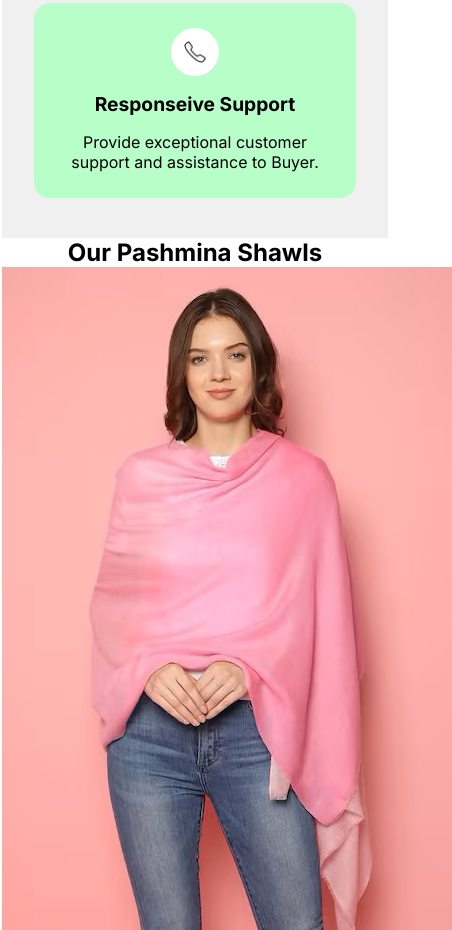
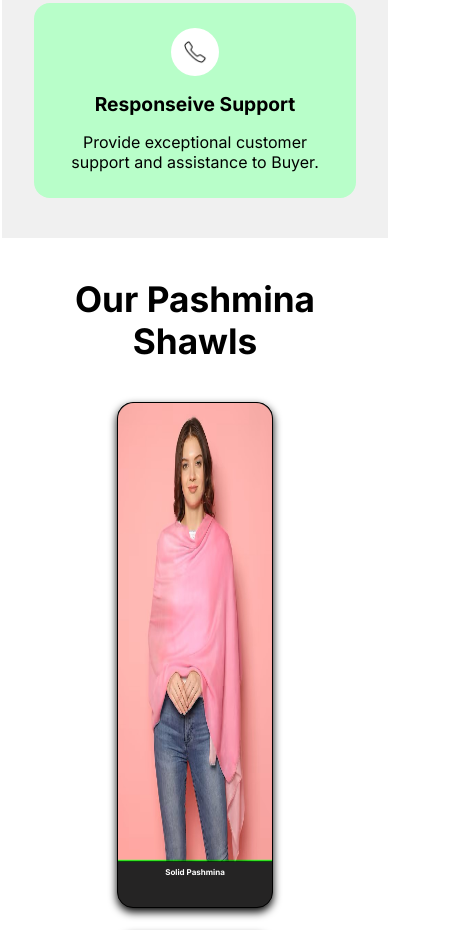
Before and after one commit to meerzamanatali/hmztraders, a plain HTML site: page index.html in a window 390 px wide. Shown: the part 2387-3317 px from the top of the page, 452 px wide, since content can reach past the window. Drawn offline with Linux system fonts and the light colour scheme.

Commit message:
Product Card CSS.css

```diff
--- a/index.css
+++ b/index.css
@@ -294,3 +294,91 @@ body{
     grid-template-columns: repeat(1, 1fr);
   }
 }
+
+.product-category-container{
+  padding: 2.5rem 0;
+  text-align: center;
+}
+.product-category-main{
+  max-width: 1280px;
+  margin: 0 auto;
+  padding: 0 2rem;
+  display: flex;
+  flex-direction: column;
+  align-items: center;
+  justify-content: center;
+  gap: 1.5rem;
+}
+.category-title{
+  font-size: 2.2rem;
+  font-weight: bold;
+}
+.product-category-grid{
+  display: grid;
+  grid-template-columns: repeat(3, 1fr);
+  gap: 1.5rem;
+  margin-top: 1rem;
+}
+.product-container{
+  height: 60vh;
+  width: 20vw;
+  border: 1px solid black;
+  border-radius: 1rem;
+  display: flex;
+  flex-direction: column;
+  background-color: #252424;
+  box-shadow: 0px 4px 8px rgba(0, 0, 0, 1);
+}
+.product-image-container{
+  height: 92%;
+  width: 100%;
+}
+.product-image{
+  height: 100%;
+  width: 100%;
+  border-top-left-radius: 1rem;
+  border-top-right-radius: 1rem;
+}
+.product-name{
+  text-align: center;
+  height: 8%;
+  font-weight: bold;
+  font-size: 1.2rem;
+  margin-top: 0.3rem;
+  color: white;
+}
+.product-container:hover{
+  transform: scale(1.1);
+}
+/* Default: For screens wider than 1020px */
+.product-category-grid {
+  display: grid;
+  grid-template-columns: repeat(3, 1fr); /* 3 cards */
+}
+
+/* For screens between 600px and 1020px */
+@media screen and (max-width: 1020px) {
+  .product-category-grid {
+    grid-template-columns: repeat(2, 1fr); /* 2 cards */
+  }
+  .product-container {
+    width: 25vw;
+  }
+  .product-name {
+    font-size: 0.7rem;
+    margin-top: 0.6rem;
+  }
+}
+
+@media screen and (max-width: 600px) {
+  .product-category-grid {
+    grid-template-columns: repeat(1, 1fr); /* 1 card */
+  }
+  .product-container {
+    width: 40vw;
+  }
+  .product-name {
+    font-size: 0.5rem;
+    margin-top: 0.3rem;
+  }
+}
```
